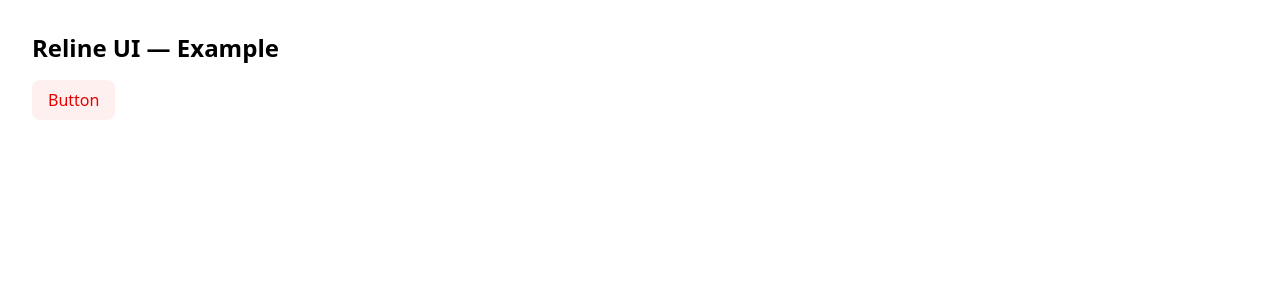
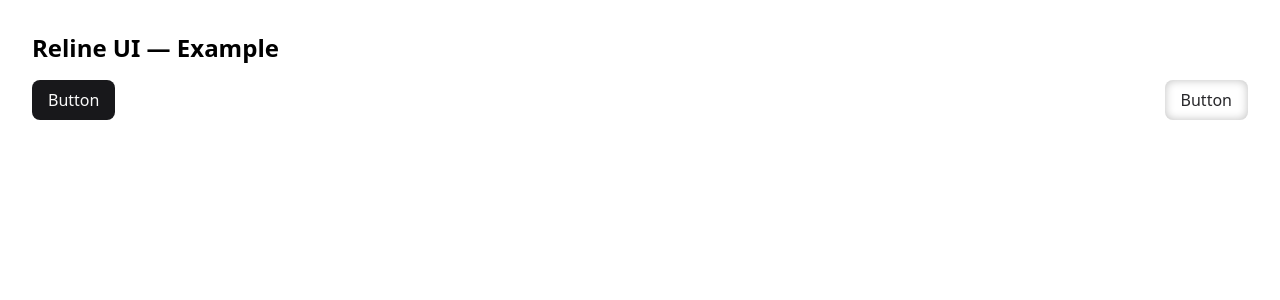
Before and after one commit to Reline-UI/reline-ui, a React (Vite) app: page / in a window 1280 px wide. Shown: the top 300 px of the page. Built offline with nearby package versions, Linux system fonts and the light colour scheme.

Commit message:
Glass Button has been added.

```diff
--- a/example/App.jsx
+++ b/example/App.jsx
@@ -1,12 +1,15 @@
-import { Button } from '../src'
+import { Button, GlassButton } from "../src";
 
 export default function App() {
   return (
-    <div className="p-8 dark:bg-zinc-950 h-screen dark:text-white">
+    <div className="p-8 dark:bg-linear-to-bl from-blue-900 via-rose-600 to-green-500 h-screen dark:text-white">
       <h1 className="text-2xl font-bold mb-4">Reline UI — Example</h1>
-      <Button
-      variant='danger'
-      onClick={() => alert(' button clicked')}> Button</Button>
+      <div className="flex justify-between items-center">
+        <Button onClick={() => alert(" button clicked")}>Button </Button>
+        <GlassButton
+        onClick={()=> alert('Glass button clicked')}
+        >Button</GlassButton>
+      </div>
     </div>
-  )
+  );
 }
--- a/src/components/Buttons/PrimaryButton/index.jsx
+++ b/src/components/Buttons/Button/index.jsx
@@ -1,6 +1,6 @@
 import { motion } from 'framer-motion'
 
-export default function Button({ variant = 'primary',children, onClick, className = '' }) {
+export default function Button({ variant = 'primary',children = 'Button', onClick, className = '' }) {
 
   // Create your base style
   const baseStyle = 'px-4 py-2 rounded-lg font-medium transition-colors duration-200 ease-in '
--- /dev/null
+++ b/src/components/Buttons/GlassButton/index.jsx
@@ -0,0 +1,25 @@
+import { motion } from "framer-motion";
+
+export default function GlassButton({
+  children = "Button",
+  onClick,
+  className = "",
+}) {
+  // Create your base style
+  const baseStyle =
+    "px-4 py-2 rounded-lg relative flex items-center justify-between hover:scale-105 transition-all ease-in-out duration-300 dark:text-white text-zinc-800 cursor-pointer";
+
+  return (
+    <motion.button
+      whileTap={{ scale: 0.97 }}
+      onClick={onClick}
+      className={`${baseStyle} ${className}`}
+    >
+      {/* Texture/Blur Layer */}
+      <div className="absolute backdrop-blur-[1.5px] bg-[rgba(255,255,255,0.01)] h-fit  w-fit" />
+      {/* Inner Shadow Effect */}
+      <div className="absolute inset-0 pointer-events-none rounded-[inherit] shadow-[inset_0px_0px_10px_0px_rgba(0,0,0,0.25),inset_-1px_-1px_2px_0px_rgba(255,255,255,0.1),inset_1px_1px_2px_0px_rgba(255,255,255,0.35)]" />
+      {children}
+    </motion.button>
+  );
+}
--- a/src/index.js
+++ b/src/index.js
@@ -1,4 +1,5 @@
 import './index.css'
 
 // Export library components from here
-export { default as Button } from './components/Buttons/PrimaryButton'
+export { default as Button } from './components/Buttons/Button/index.jsx'
+export {default as GlassButton} from './components/Buttons/GlassButton/index.jsx'
```
